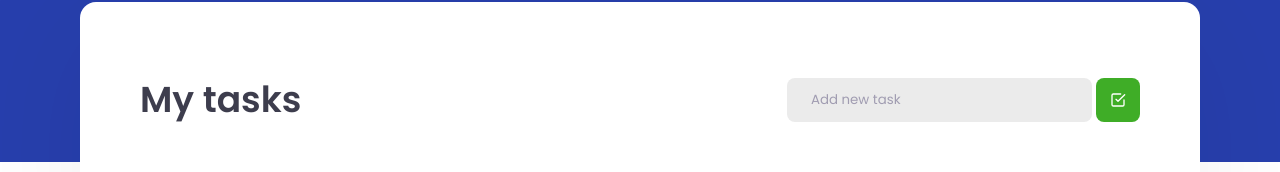
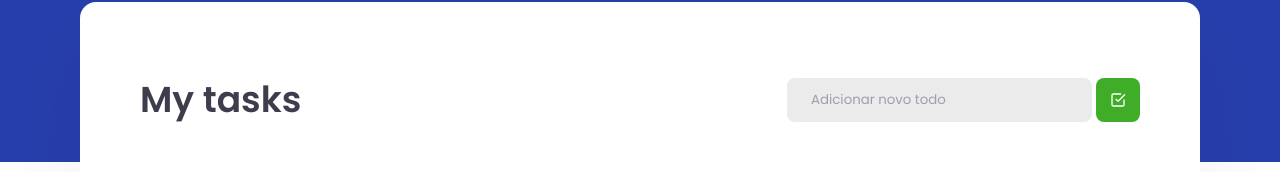
Before and after one commit to pedrohematos/tasks-manager, a React app: page / in a window 1280 px wide. Shown: the part 122-294 px from the top of the page. Built offline with nearby package versions, Linux system fonts and the light colour scheme.

Commit message:
Changed test name

```diff
--- a/src/components/TaskList.tsx
+++ b/src/components/TaskList.tsx
@@ -60,7 +60,7 @@ export function TaskList() {
         <div className="input-group">
           <input
             type="text"
-            placeholder="Add new task"
+            placeholder="Adicionar novo todo"
             onChange={(e) => setNewTaskTitle(e.target.value)}
             onKeyPress={(e) => {
               if (e.key === "Enter") handleCreateNewTask();
```
Also changed, not shown: 1 other file (tests, documents, lock files or other folders).
